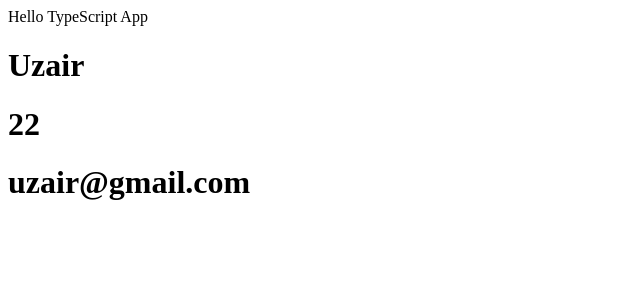
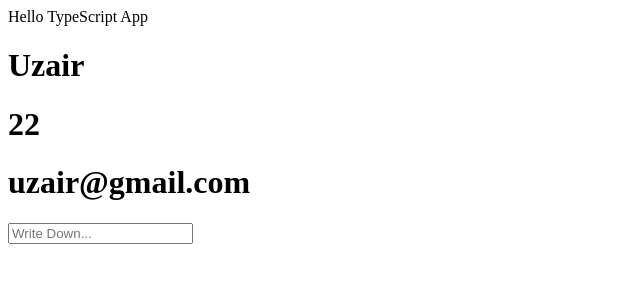
Before and after one commit to uzairafridi00/react-learning, a React (Create React App) app in the folder TYPE-SCRIPT/ts-course/: page / in a window 1280 px wide. Shown: the top 300 px of the page, without its empty margins (0-640 px from the left). Built offline with nearby package versions, Linux system fonts and the light colour scheme.

Commit message:
Passing the Props to Functional Component

```diff
--- a/TYPE-SCRIPT/ts-course/src/App.tsx
+++ b/TYPE-SCRIPT/ts-course/src/App.tsx
@@ -1,12 +1,14 @@
 import React, {FC} from "react";
 import "./App.css";
 import { Person } from "./components/Person";
+import { PersonA } from "./components/PersonA";
 
 const App: FC = () => {
   return (
     <>
       <div>Hello TypeScript App</div>
-      <Person name="Uzair" age={22} email="uzair@gmail.com"/>
+      {/* <Person name="Uzair" age={22} email="uzair@gmail.com"/> */}
+      <PersonA name="Uzair" age={22} email="uzair@gmail.com"/>
     </>
   );
 };
--- /dev/null
+++ b/TYPE-SCRIPT/ts-course/src/components/PersonA.tsx
@@ -0,0 +1,26 @@
+import React, {FC, ChangeEvent, useState} from 'react';
+
+interface PersonProp {
+    name: string,
+    age: number,
+    email: string,
+ }
+
+ export const PersonA: FC<PersonProp> = ({name, age, email}) => {
+
+    const [country, setCountry] = useState<string | null>("")
+
+    const handleChange = (event: ChangeEvent<HTMLInputElement>) => {
+        setCountry(event.target.value)
+    }
+
+    return (
+      <div>
+        <h1>{name}</h1>
+        <h1>{age}</h1>
+        <h1>{email}</h1>
+        <input type="text" placeholder='Write Down...' onChange={handleChange}/>
+        <h1>{country}</h1>
+      </div>
+    );
+  }
```
